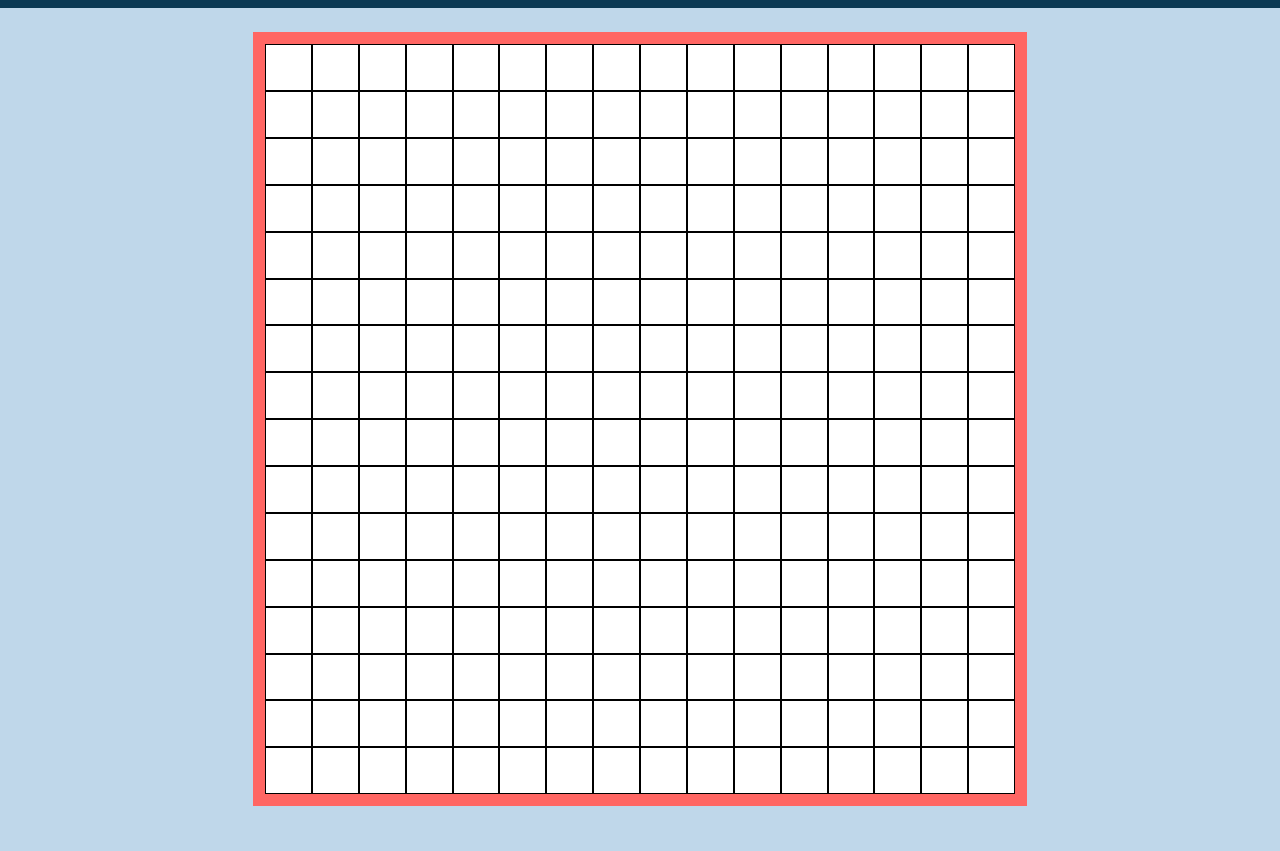
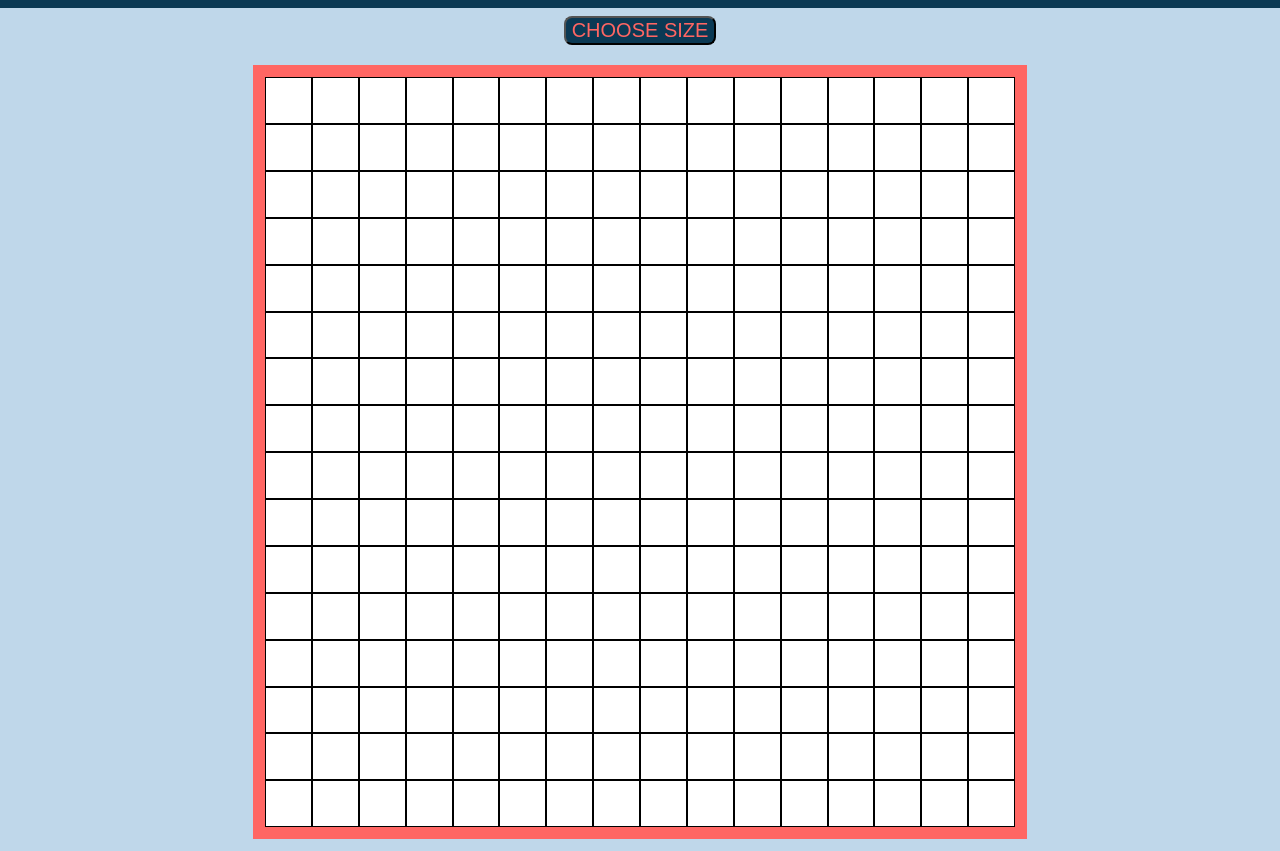
Before and after one commit to Salypse/etch-a-sketch, a plain HTML site: page index.html in a window 1280 px wide. Shown: the part 89-940 px from the top of the page. Before the commit the page ends 919 px from the top, so only its background shows below. Drawn offline with Linux system fonts and the light colour scheme; a web font is replaced by a local one.

Commit message:
Create change size feature

```diff
--- a/index.html
+++ b/index.html
@@ -10,7 +10,10 @@
     <div class="header">
         <h1>Etch-A-Sketch</h1>
     </div>
-    <div class="container"></div>
+
+    <div class="size">
+        <button class="size-button">CHOOSE SIZE</button>
+    </div>
 
     <script src="./scripts.js"></script>
 </body>
--- a/scripts.js
+++ b/scripts.js
@@ -1,26 +1,53 @@
-function testRow(size) {
-    const container = document.querySelector(".container")
+//Starts pages on default size of a 16x16 grid
+makeGrid(16)
+
+function makeGrid(size) {
+    const body = document.body
+
+    let newContainer = document.createElement("div")
+    newContainer.className = "container";
+    body.appendChild(newContainer)
 
     for (let i = 0; i < size; i++) {
         const row = document.createElement("div")
         row.className = "row"
-        container.appendChild(row)
+        newContainer.appendChild(row)
         for (let j = 0; j < size; j++){
             const node = document.createElement("div")
             node.className = "node"
             row.appendChild(node)
         }
     }
+    updateNodeListeners()
 }
 
-testRow(16)
+//changes the color of node cursor is on
+function updateNodeListeners() {
+    let nodes = document.querySelectorAll(".node")
+    nodes.forEach((node) => {
+        node.addEventListener("mouseover", () => {
+            node.style.backgroundColor = "black";
+        })
+    })
+}
 
 
-//changes the color of node cursor is on
-const nodes = document.querySelectorAll(".node")
+//When change size button pressed prompt user for new size
+const sizeButton = document.querySelector(".size-button")
+sizeButton.addEventListener("click", function(e) {
+    const container = document.querySelector(".container")
+    container.remove()
 
-nodes.forEach((node) => {
-    node.addEventListener("mouseover", () => {
-        node.style.backgroundColor = "black"
-    })
-})
+    let size;
+
+    while (true) {
+        size = parseInt(prompt("Please choose a size for the grid"));
+        if (isNaN(size) || !Number.isInteger(size) || size <= 0 || size > 100) {
+            alert("Please enter a number between 1 and 100");
+        }
+        else {
+            break;
+        }
+    }
+    makeGrid(size)
+});
--- a/styles.css
+++ b/styles.css
@@ -25,7 +25,7 @@ body {
     border: 12px solid #ff6663;
     width: 750px;
     height: 750px;
-    margin: 24px;
+    margin: 12px;
 
     display: flex;
     align-self: center;
@@ -44,3 +44,20 @@ body {
     display: flex;
     flex: 1;
 }
+
+.size {
+    display: flex;
+    justify-content: center;
+    align-items: center;
+
+    padding: 8px;
+}
+
+.size-button {
+    font-size: 20px;
+    color: #ff6663;
+    background-color: #0b3954;
+    border-radius: 8px;
+
+    cursor: pointer;
+}
```
